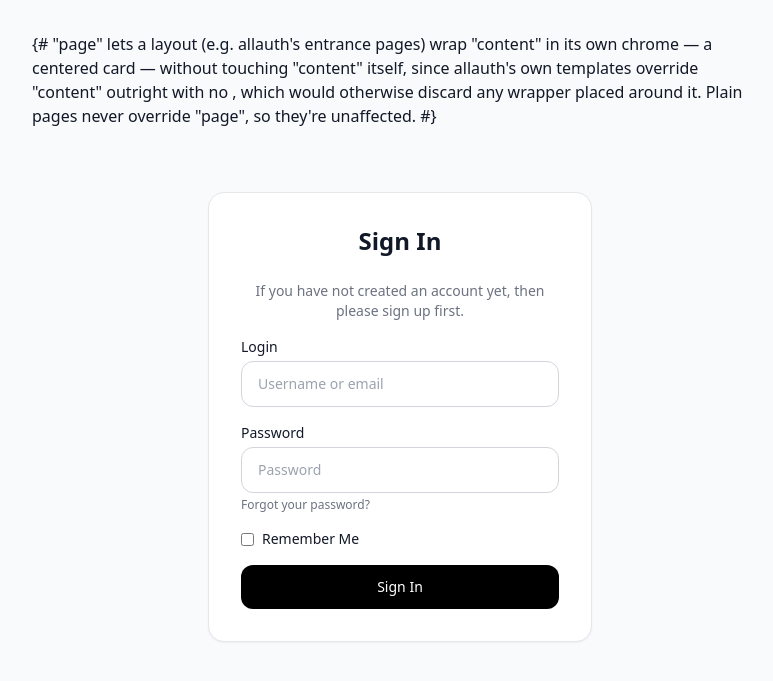
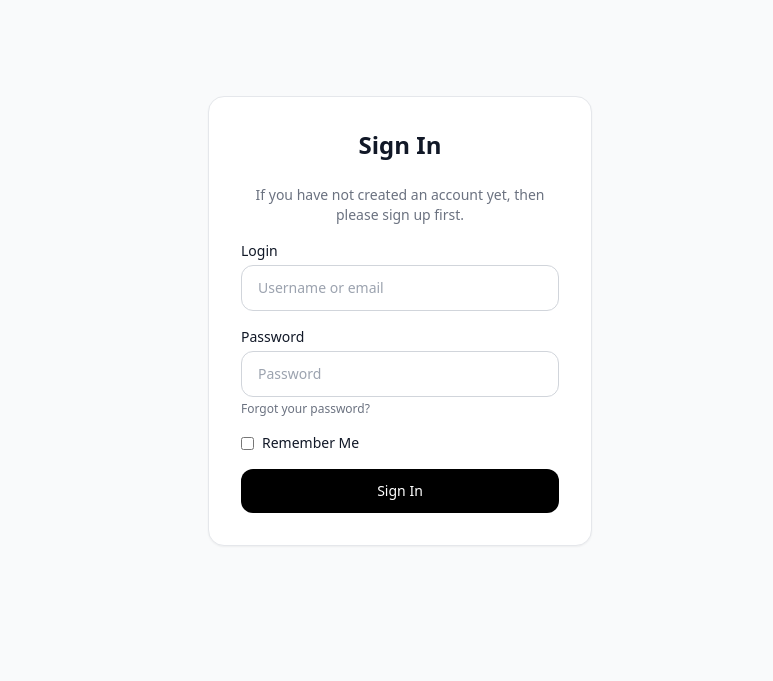
Before and after one commit to minzhankuo-0719/shortlink, a Django app: page /accounts/login/?next=/links/ in a window 1280 px wide. Shown: the part 49-730 px from the top of the page, without its empty margins (240-1013 px from the left). Run offline with Django 5.2, Linux system fonts and the light colour scheme; some libraries are stand-ins or nearby versions.

Commit message:
fix: collapse multi-line template comments that leaked as page text
Same root cause as the earlier multi-line {% %} tag bug: Django's tokenizer
regex doesn't span newlines, so a {# ... #} comment broken across lines
isn't recognized as a comment at all and renders as literal text. Hit
this in three of the allauth override templates added in the last commit.

```diff
--- a/templates/allauth/layouts/base.html
+++ b/templates/allauth/layouts/base.html
@@ -1,12 +1,6 @@
 {% extends "base.html" %}
 
-{# allauth renders every account page (login, signup, logout, password
-   reset, social-account management, ...) through this one layout, so
-   overriding just this file (plus allauth/elements/*.html) styles all of
-   them consistently. Deliberately minimal: the "content" block is left for
-   account/login.html etc. to fill outright (they override it without
-   calling {{ block.super }}, so anything we put here would be discarded
-   anyway) — see docs/adr/0008-style-allauth-pages.md. #}
+{# allauth renders every account page through this one layout, so overriding it (plus allauth/elements/*.html) styles all of them consistently. Deliberately minimal — see docs/adr/0008-style-allauth-pages.md. #}
 
 {% block title %}{% block head_title %}{% endblock %} — ShortLink{% endblock %}
 
--- a/templates/allauth/layouts/entrance.html
+++ b/templates/allauth/layouts/entrance.html
@@ -1,8 +1,6 @@
 {% extends "allauth/layouts/base.html" %}
 
-{# Only login/signup/password-reset ("entrance") pages extend this layout —
-   account management pages (allauth/layouts/manage.html) don't — so the
-   centered-card chrome below applies exactly to the pages that need it. #}
+{# Only login/signup/password-reset ("entrance") pages extend this layout — account management pages (allauth/layouts/manage.html) don't — so the centered-card chrome below applies exactly to the pages that need it. #}
 
 {% block page %}
   <div class="max-w-sm mx-auto mt-8 sm:mt-16">
--- a/templates/base.html
+++ b/templates/base.html
@@ -36,11 +36,7 @@
         {% endfor %}
       </ul>
     {% endif %}
-    {# "page" lets a layout (e.g. allauth's entrance pages) wrap "content" in
-       its own chrome — a centered card — without touching "content" itself,
-       since allauth's own templates override "content" outright with no
-       {{ block.super }}, which would otherwise discard any wrapper placed
-       around it. Plain pages never override "page", so they're unaffected. #}
+    {# "page" lets a layout wrap "content" in its own chrome without colliding with templates that override "content" outright (no block.super). Plain pages never override "page", so they're unaffected. #}
     {% block page %}{% block content %}{% endblock %}{% endblock %}
   </main>
 </body>
```
